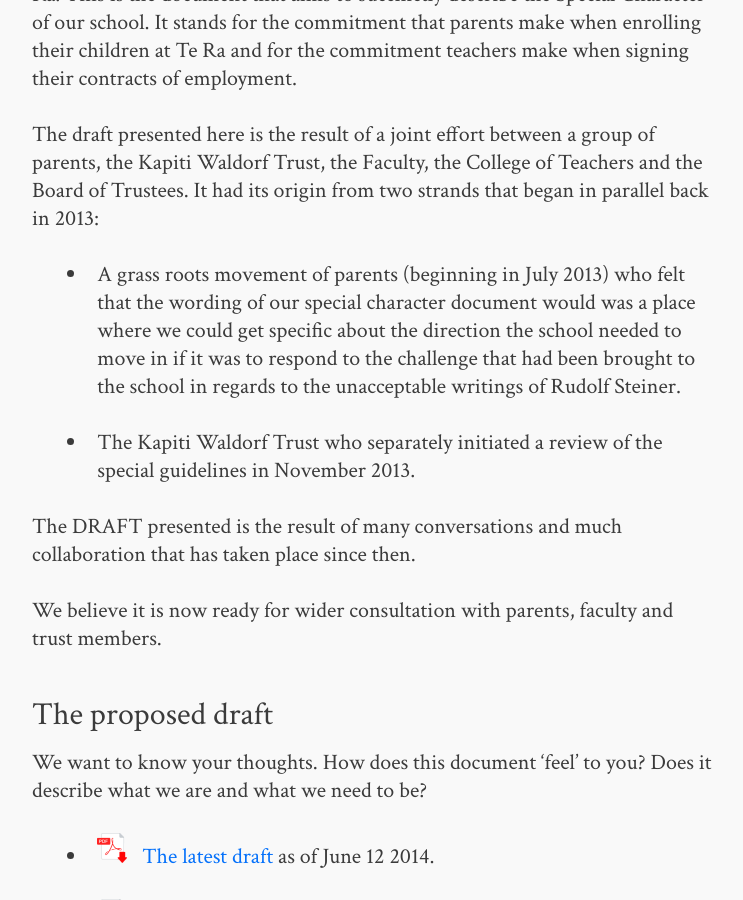
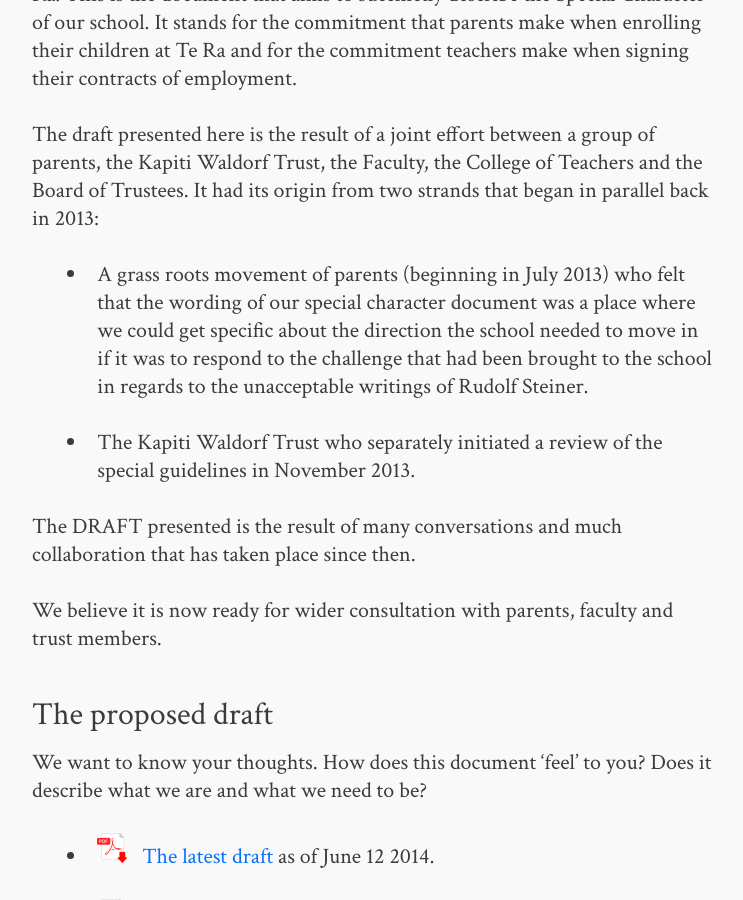
Before and after one commit to utunga/specialcharacter, a Jekyll site: the page built from index.md, in a window 1280 px wide and 900 px high, scrolled down 617 px. Shown: the whole window, without its empty margins (268-1011 px from the left). Built offline with Jekyll 4.4.1, drawn with Linux system fonts in a browser that asks for light colours; comment, search, counter and statistics services are not loaded.

Commit message:
fix typo

```diff
--- a/index.md
+++ b/index.md
@@ -12,7 +12,7 @@ This website presents a proposal for new 'Special Character Guidelines' for Te R
 
 The draft presented here is the result of a joint effort between a group of parents, the Kapiti Waldorf Trust, the Faculty, the College of Teachers and the Board of Trustees. It had its origin from two strands that began in parallel back in 2013:
 
-- A grass roots movement of parents (beginning in July 2013) who felt that the wording of our special character document would was a place where we could get specific about the direction the school needed to move in if it was to  respond to the challenge that had been brought to the school in regards to the unacceptable writings of Rudolf Steiner.
+- A grass roots movement of parents (beginning in July 2013) who felt that the wording of our special character document was a place where we could get specific about the direction the school needed to move in if it was to  respond to the challenge that had been brought to the school in regards to the unacceptable writings of Rudolf Steiner.
 
 - The Kapiti Waldorf Trust who separately initiated a review of the special guidelines in November 2013.
 
```
